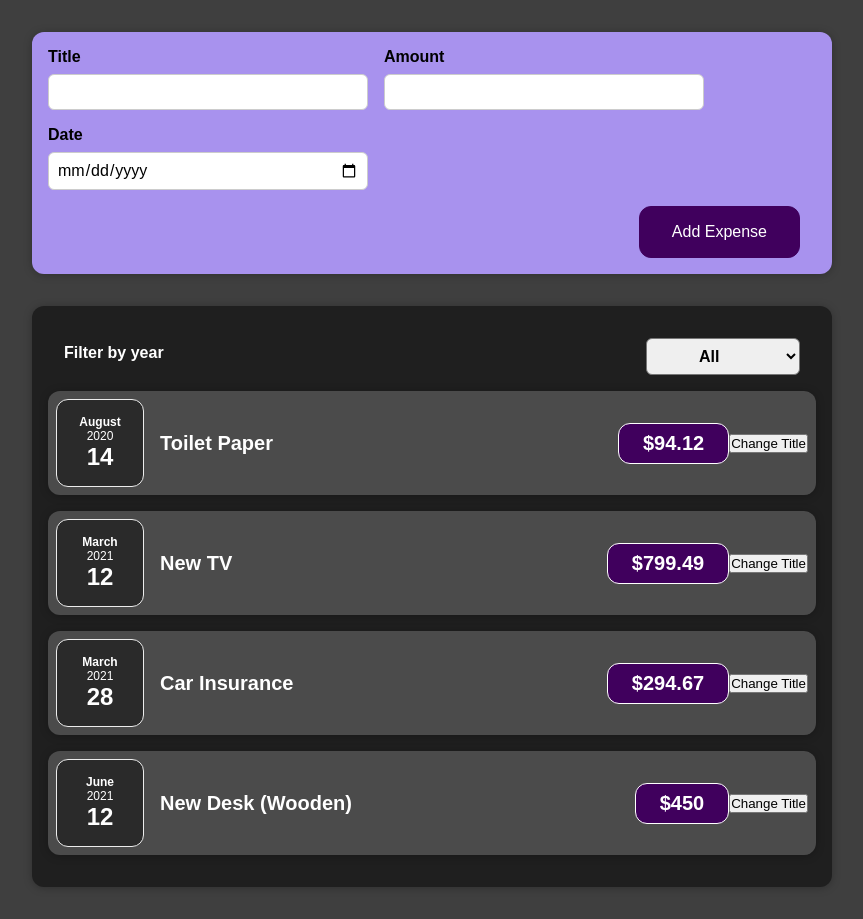
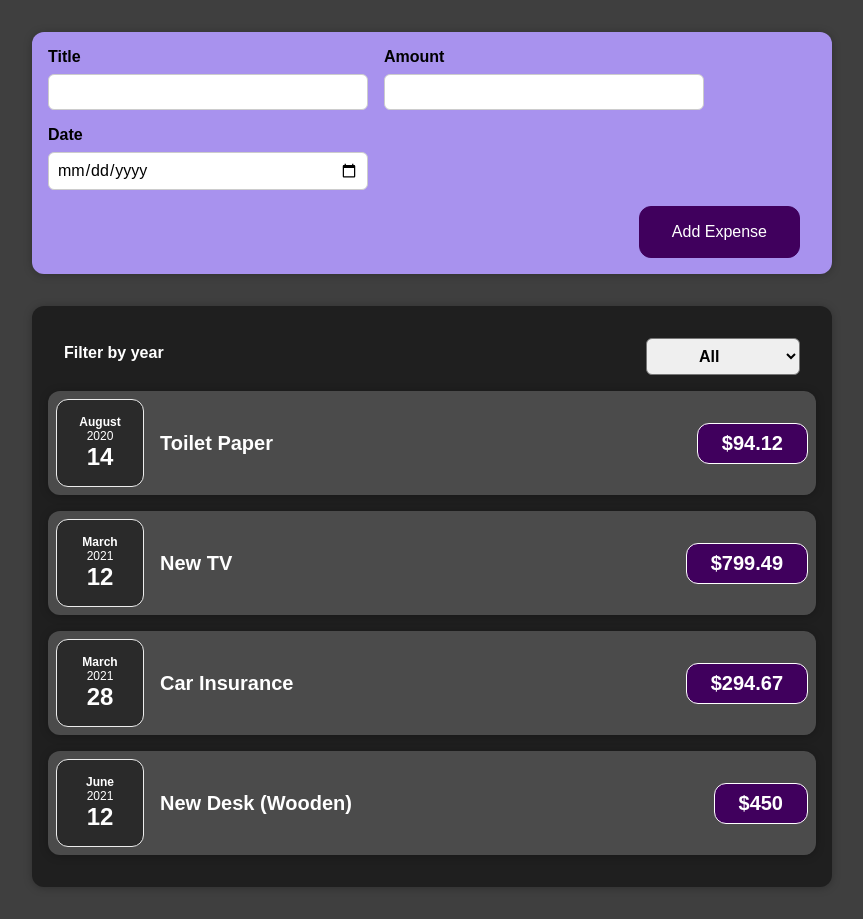
Before and after one commit to jamezaguiar/react-complete-guide, a React (Create React App) app: page / in a window 1280 px wide. Shown: the whole page, without its empty margins (208-1071 px from the left). Built offline with nearby package versions, Linux system fonts and the light colour scheme.

Commit message:
Outputting conditional content

```diff
--- a/src/components/Expenses/ExpenseItem.js
+++ b/src/components/Expenses/ExpenseItem.js
@@ -1,23 +1,15 @@
-import { useState } from 'react';
 import Card from '../UI/Card';
 import ExpenseDate from './ExpenseDate';
 import './ExpenseItem.css';
 
 const ExpenseItem = ({ expense }) => {
-  const [title, setTitle] = useState(expense.title);
-
-  const clickHandler = () => {
-    setTitle('Updated!');
-  };
-
   return (
     <Card className="expense-item">
       <ExpenseDate expenseDate={expense.date} />
       <div className="expense-item__description">
-        <h2>{title}</h2>
+        <h2>{expense.title}</h2>
         <div className="expense-item__price">${expense.amount}</div>
       </div>
-      <button onClick={clickHandler}>Change Title</button>
     </Card>
   );
 };
--- a/src/components/Expenses/Expenses.js
+++ b/src/components/Expenses/Expenses.js
@@ -7,9 +7,13 @@
   return (
     <Card className="expenses">
       <ExpensesFilter onSelect={onSelectYearToFilter} />
-      {expenses.map((expense) => (
-        <ExpenseItem key={expense.id} expense={expense} />
-      ))}
+      {expenses.length === 0 ? (
+        <p>No expenses found.</p>
+      ) : (
+        expenses.map(expense => (
+          <ExpenseItem key={expense.id} expense={expense} />
+        ))
+      )}
     </Card>
   );
 };
```
